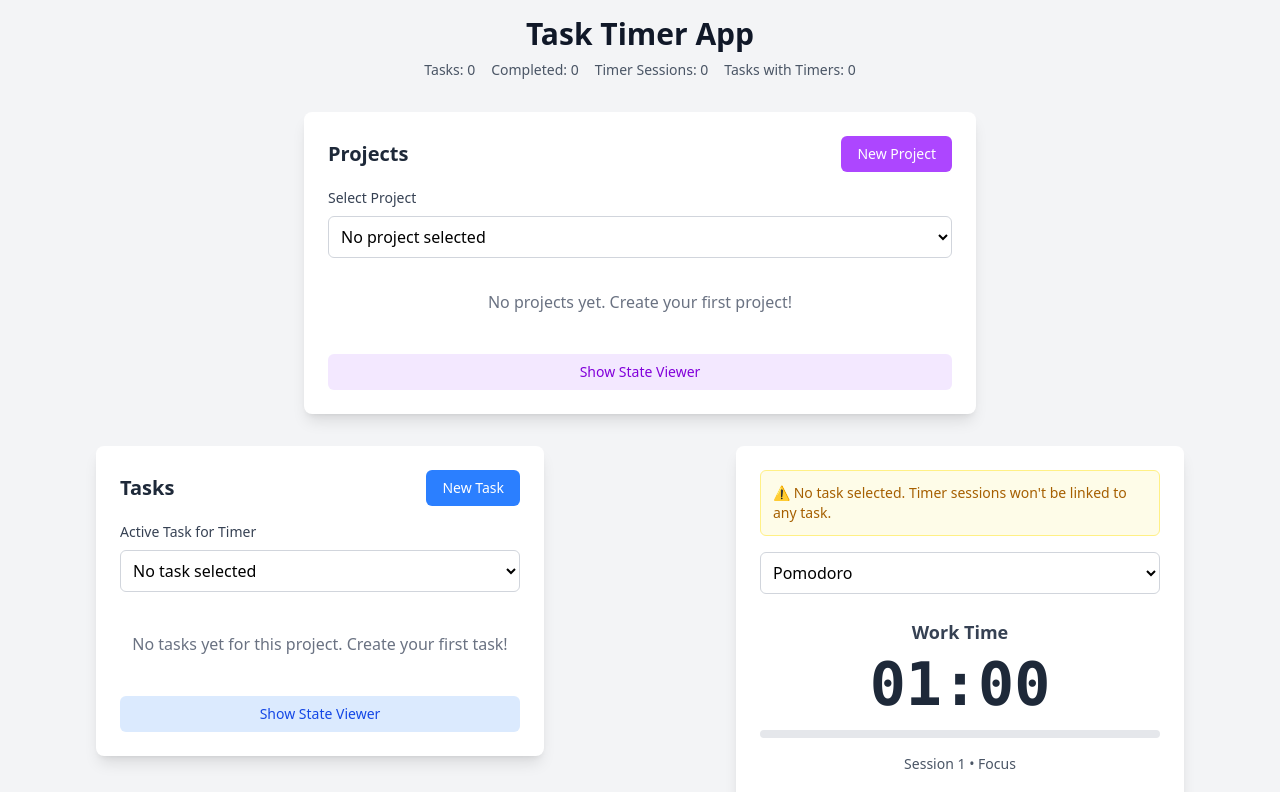
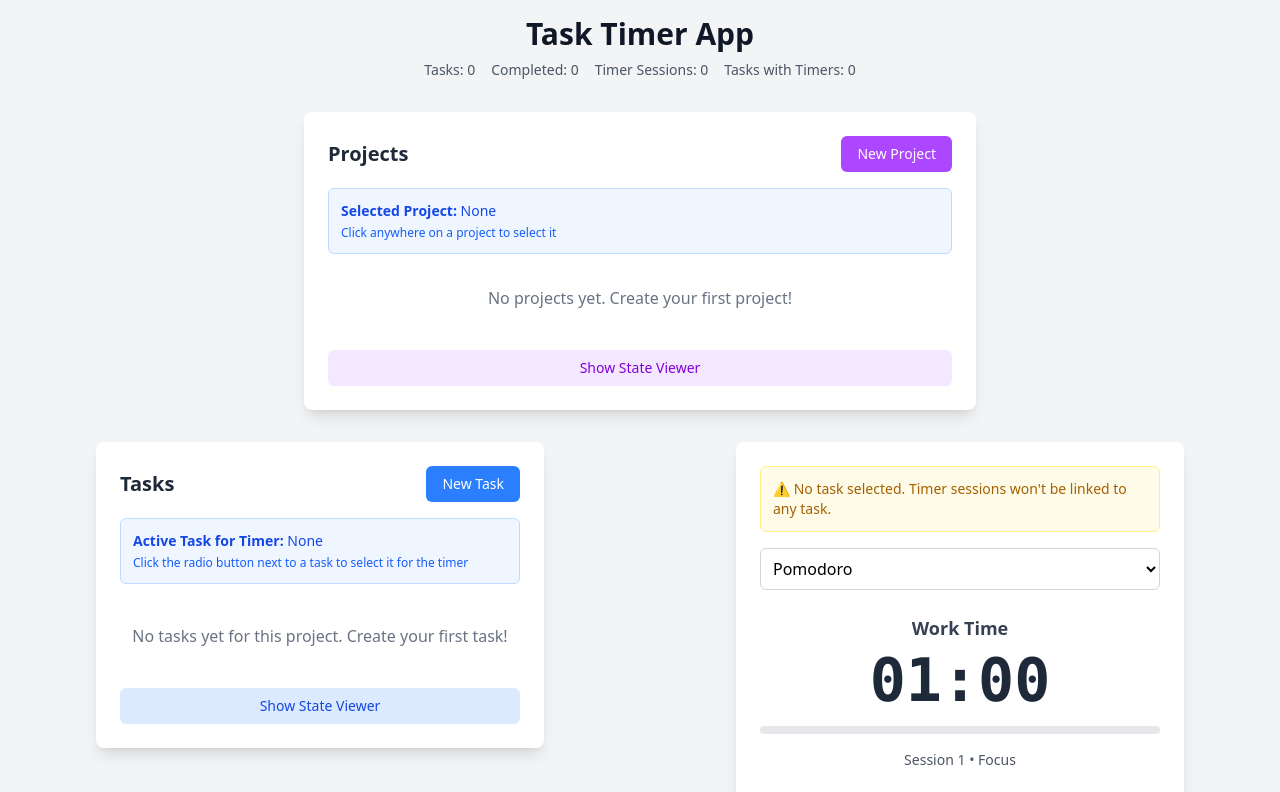
Before and after one commit to reda-akherfi/react_omnedu, a React (Vite) app: page / in a window 1280 px wide. Shown: the top 792 px of the page. Built offline with nearby package versions, Linux system fonts and the light colour scheme.

Commit message:
refactor: Enhance project and task selection UI with the ability to click anywhere to select

```diff
--- a/src/components/Projects/Projects.tsx
+++ b/src/components/Projects/Projects.tsx
@@ -161,21 +161,12 @@ const Projects: React.FC<ProjectsProps> = ({
         </div>
       )}
 
-      {/* Project Selection */}
-      <div className="mb-4">
-        <label className="block text-sm font-medium text-gray-700 mb-2">Select Project</label>
-        <select
-          value={selectedProjectId || ''}
-          onChange={e => onSelectProject(e.target.value ? parseInt(e.target.value) : null)}
-          className="w-full p-2 border border-gray-300 rounded-md focus:outline-none focus:ring-2 focus:ring-purple-500"
-        >
-          <option value="">No project selected</option>
-          {projects.map(project => (
-            <option key={project.id} value={project.id}>
-              {project.name}
-            </option>
-          ))}
-        </select>
+      {/* Project Selection Info */}
+      <div className="mb-4 p-3 bg-blue-50 rounded-md border border-blue-200">
+        <p className="text-sm text-blue-700">
+          <strong>Selected Project:</strong> {selectedProjectId ? projects.find(p => p.id === selectedProjectId)?.name || 'Unknown' : 'None'}
+        </p>
+        <p className="text-xs text-blue-600 mt-1">Click anywhere on a project to select it</p>
       </div>
 
       {/* Projects List */}
@@ -186,19 +177,31 @@ const Projects: React.FC<ProjectsProps> = ({
           projects.map(project => (
             <div
               key={project.id}
-              className={`p-4 border rounded-md ${
+              className={`p-4 border rounded-md cursor-pointer hover:bg-gray-50 transition-colors ${
                 selectedProjectId === project.id
                   ? 'border-purple-500 bg-purple-50'
                   : 'border-gray-300 bg-white'
               }`}
+              onClick={() => onSelectProject(project.id)}
             >
               <div className="flex items-start justify-between">
                 <div className="flex-1">
                   <div className="flex items-center space-x-2">
                     <input
+                      type="radio"
+                      name="selectedProject"
+                      checked={selectedProjectId === project.id}
+                      onChange={() => onSelectProject(project.id)}
+                      onClick={(e) => e.stopPropagation()} // Prevent double-triggering
+                      className="w-4 h-4 text-purple-600 bg-gray-100 border-gray-300 focus:ring-purple-500"
+                    />
+                    <input
                       type="checkbox"
                       checked={project.completed}
-                      onChange={() => onUpdateProject(project.id, { completed: !project.completed, updatedAt: new Date() })}
+                      onChange={(e) => {
+                        e.stopPropagation();
+                        onUpdateProject(project.id, { completed: !project.completed, updatedAt: new Date() });
+                      }}
                       className="w-4 h-4 text-green-600 bg-gray-100 border-gray-300 rounded focus:ring-green-500"
                     />
                     <span className={`font-medium ${project.completed ? 'line-through text-gray-400' : ''}`}>{project.name}</span>
@@ -216,13 +219,19 @@ const Projects: React.FC<ProjectsProps> = ({
                 </div>
                 <div className="flex space-x-2 ml-2">
                   <button
-                    onClick={() => handleEdit(project)}
+                    onClick={(e) => {
+                      e.stopPropagation();
+                      handleEdit(project);
+                    }}
                     className="px-2 py-1 bg-yellow-500 hover:bg-yellow-600 text-white rounded text-xs"
                   >
                     Edit
                   </button>
                   <button
-                    onClick={() => handleDeleteClick(project)}
+                    onClick={(e) => {
+                      e.stopPropagation();
+                      handleDeleteClick(project);
+                    }}
                     className="px-2 py-1 bg-red-500 hover:bg-red-600 text-white rounded text-xs"
                   >
                     Delete
--- a/src/components/Tasks/Tasks.tsx
+++ b/src/components/Tasks/Tasks.tsx
@@ -219,23 +219,12 @@ const Tasks: React.FC<TasksProps> = ({
           )
         )}
 
-        {/* Task Selection */}
-        <div className="mb-4">
-          <label className="block text-sm font-medium text-gray-700 mb-2">
-            Active Task for Timer
-          </label>
-          <select
-            value={selectedTaskId || ''}
-            onChange={(e) => onSelectTask(e.target.value ? parseInt(e.target.value) : null)}
-            className="w-full p-2 border border-gray-300 rounded-md focus:outline-none focus:ring-2 focus:ring-blue-500"
-          >
-            <option value="">No task selected</option>
-            {filteredTasks.map(task => (
-              <option key={task.id} value={task.id}>
-                {task.title} {task.completed ? '(Completed)' : ''}
-              </option>
-            ))}
-          </select>
+        {/* Task Selection Info */}
+        <div className="mb-4 p-3 bg-blue-50 rounded-md border border-blue-200">
+          <p className="text-sm text-blue-700">
+            <strong>Active Task for Timer:</strong> {selectedTaskId ? filteredTasks.find(t => t.id === selectedTaskId)?.title || 'Unknown' : 'None'}
+          </p>
+          <p className="text-xs text-blue-600 mt-1">Click the radio button next to a task to select it for the timer</p>
         </div>
       </div>
 
@@ -247,21 +236,32 @@ const Tasks: React.FC<TasksProps> = ({
           filteredTasks.map(task => (
             <div
               key={task.id}
-              className={`p-4 border rounded-md ${
+              className={`p-4 border rounded-md cursor-pointer hover:bg-gray-50 transition-colors ${
                 selectedTaskId === task.id
                   ? 'border-blue-500 bg-blue-50'
                   : task.completed
                   ? 'border-green-300 bg-green-50'
                   : 'border-gray-300 bg-white'
               }`}
+              onClick={() => onSelectTask(task.id)}
             >
               <div className="flex items-start justify-between">
                 <div className="flex-1">
                   <div className="flex items-center space-x-2">
                     <input
+                      type="radio"
+                      name="selectedTask"
+                      checked={selectedTaskId === task.id}
+                      onChange={() => {}} // Radio button is now controlled by parent div click
+                      className="w-4 h-4 text-blue-600 bg-gray-100 border-gray-300 focus:ring-blue-500"
+                    />
+                    <input
                       type="checkbox"
                       checked={task.completed}
-                      onChange={() => toggleTaskCompletion(task.id)}
+                      onChange={(e) => {
+                        e.stopPropagation();
+                        toggleTaskCompletion(task.id);
+                      }}
                       className="w-4 h-4 text-green-600 bg-gray-100 border-gray-300 rounded focus:ring-green-500"
                     />
                     <h3 className={`font-medium ${task.completed ? 'line-through text-gray-500' : 'text-gray-800'}`}>
@@ -286,13 +286,19 @@ const Tasks: React.FC<TasksProps> = ({
 
                 <div className="flex space-x-2 ml-2">
                   <button
-                    onClick={() => startEditing(task)}
+                    onClick={(e) => {
+                      e.stopPropagation();
+                      startEditing(task);
+                    }}
                     className="px-2 py-1 bg-yellow-500 hover:bg-yellow-600 text-white rounded text-xs"
                   >
                     Edit
                   </button>
                   <button
-                    onClick={() => handleDeleteClick(task)}
+                    onClick={(e) => {
+                      e.stopPropagation();
+                      handleDeleteClick(task);
+                    }}
                     className="px-2 py-1 bg-red-500 hover:bg-red-600 text-white rounded text-xs"
                   >
                     Delete
```
